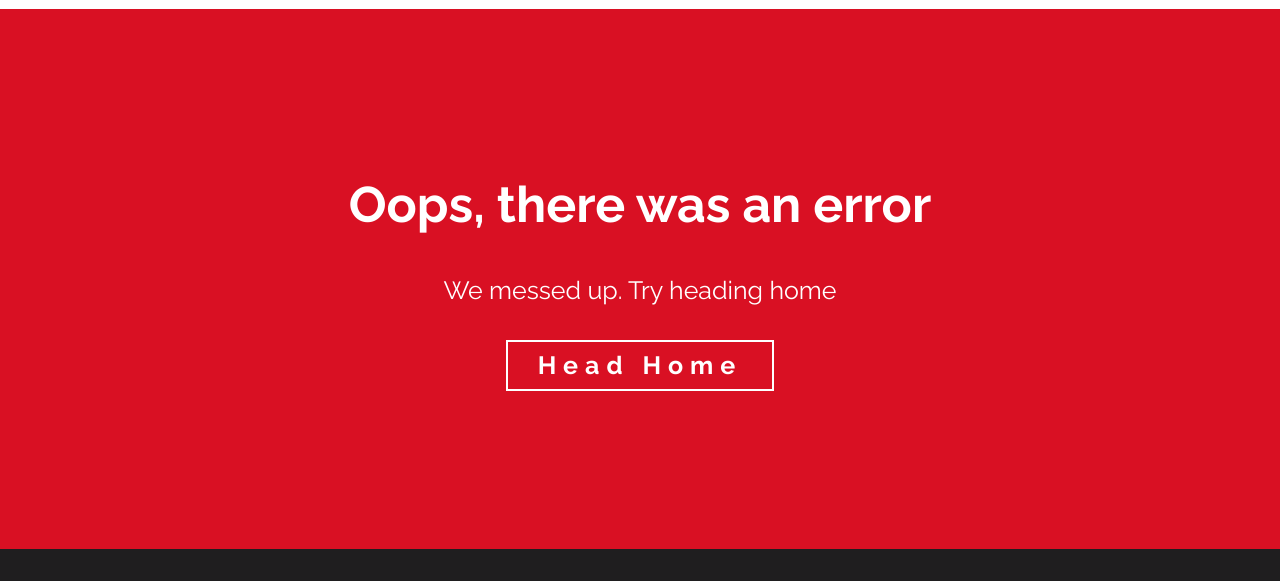
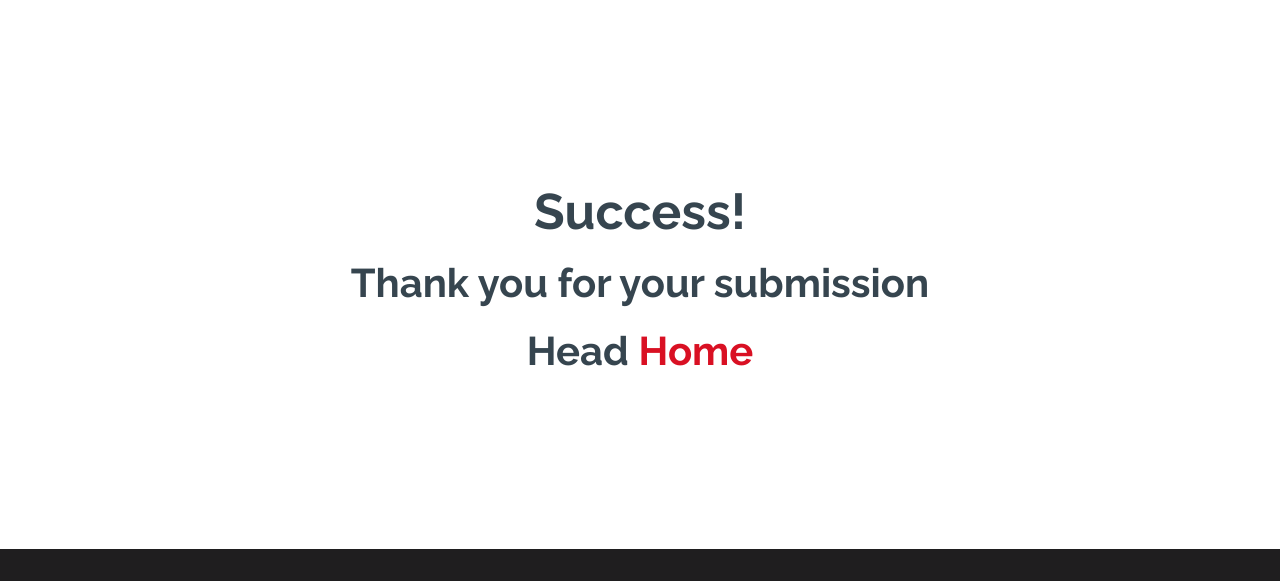
Before and after one commit to cooperda00/peru-tour, a Gatsby site: page /success in a window 1280 px wide. Before the commit this address had no page. Shown: the part 91-672 px from the top of the page. Built offline with nearby package versions, Linux system fonts and the light colour scheme; Gatsby itself is replaced by a stand-in of ours.

Commit message:
adds environment variables

```diff
--- a/gatsby-config.js
+++ b/gatsby-config.js
@@ -1,4 +1,7 @@
 const path = require(`path`)
+require("dotenv").config({
+  path: `.env.${process.env.NODE_ENV}`,
+})
 
 module.exports = {
   siteMetadata: {
@@ -20,5 +23,12 @@ module.exports = {
         path: path.join(__dirname, `src`, `images`),
       },
     },
+    {
+      resolve: `gatsby-source-contentful`,
+      options: {
+        spaceId: process.env.CONTENTFUL_SPACE_ID,
+        accessToken: process.env.CONTENTFUL_ACCESS_TOKEN,
+      },
+    },
   ],
 }
--- a/package.json
+++ b/package.json
@@ -14,6 +14,7 @@
   },
   "dependencies": {
     "babel-plugin-styled-components": "^1.10.0",
+    "dotenv": "^8.0.0",
     "gatsby": "^2.8.5",
     "gatsby-background-image": "^0.7.0",
     "gatsby-image": "^2.1.2",
@@ -21,6 +22,7 @@
     "gatsby-plugin-sharp": "^2.1.3",
     "gatsby-plugin-styled-components": "^3.0.7",
     "gatsby-plugin-transition-link": "^1.12.4",
+    "gatsby-source-contentful": "^2.0.69",
     "gatsby-source-filesystem": "^2.0.38",
     "gatsby-transformer-sharp": "^2.1.21",
     "gsap": "^2.1.3",
--- a/src/components/Contact/ContactForm.js
+++ b/src/components/Contact/ContactForm.js
@@ -15,6 +15,7 @@ const ContactForm = () => {
         method="post"
         data-netlify="true"
         data-netlify-honeypot="bot-field"
+        action="/success"
       >
         <div className={styles.InputGroup}>
           <label htmlFor="name">Name: </label>
--- /dev/null
+++ b/src/pages/pageStyles/Success.module.scss
@@ -0,0 +1,21 @@
+@import "../../vars";
+
+.Success {
+  @include flex(column, center, center);
+
+  height: 100%;
+  min-height: calc(80vh - 100px);
+
+  h1 {
+    @include font("XXL");
+  }
+
+  h2,
+  .Link {
+    @include font("XL");
+  }
+
+  .Link {
+    color: $primary;
+  }
+}
--- /dev/null
+++ b/src/pages/success.js
@@ -0,0 +1,26 @@
+//Modules
+import React from "react"
+import AniLink from "gatsby-plugin-transition-link/AniLink"
+//Sass
+import styles from "./pageStyles/Success.module.scss"
+//Components
+import Layout from "../components/Layout/Layout"
+
+const success = () => {
+  return (
+    <Layout>
+      <section className={styles.Success}>
+        <h1>Success!</h1>
+        <h2>Thank you for your submission</h2>
+        <h2>
+          Head{" "}
+          <AniLink fade to="/" className={styles.Link}>
+            Home
+          </AniLink>
+        </h2>
+      </section>
+    </Layout>
+  )
+}
+
+export default success
```
Also changed, not shown: 2 other files.
